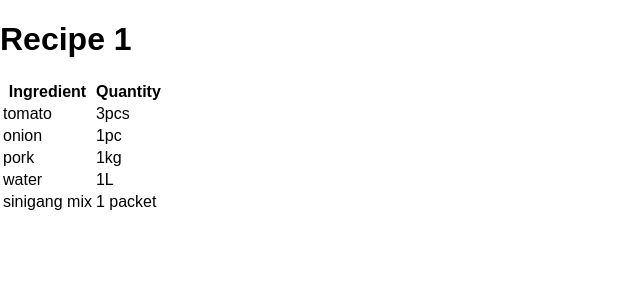
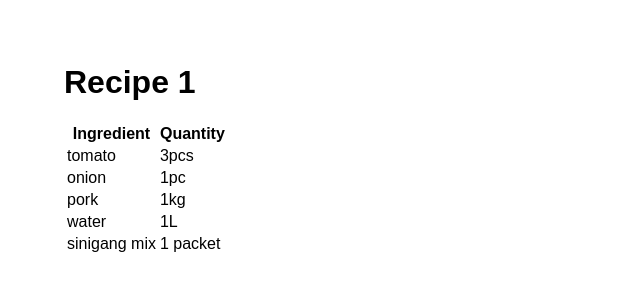
Before and after one commit to Angelo-Funelas/recipebook-funelas-martinangelo, a Django app: page /recipe/1 in a window 1280 px wide. Shown: the part 92-392 px from the top of the page, without its empty margins (0-640 px from the left). Run offline with Django 4.2, Linux system fonts and the light colour scheme.

Commit message:
Added margin to main

```diff
--- a/ledger/templates/base.html
+++ b/ledger/templates/base.html
@@ -25,7 +25,6 @@
             display: grid;
             grid-template-columns: repeat(auto-fill, 250px);
             grid-gap: 1rem;
-            padding: 2rem;
         }
         article > a {
             color: black;
@@ -45,6 +44,9 @@
         .recipe-img {
             background-color: white;
         }
+        main {
+            margin: 4rem;
+        }
     </style>
 </head>
 <body>
```
